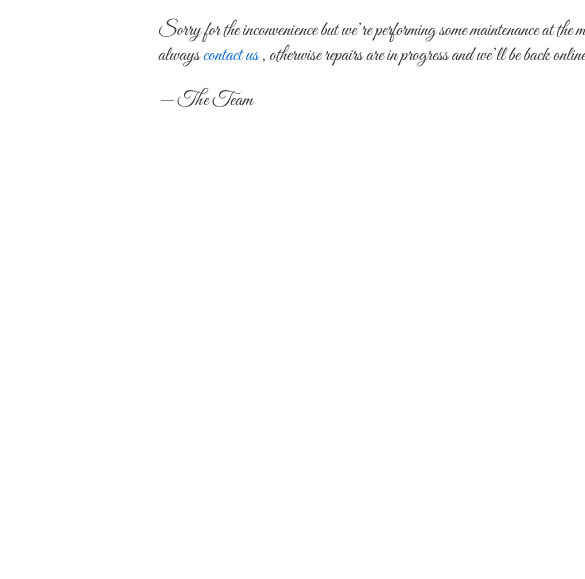
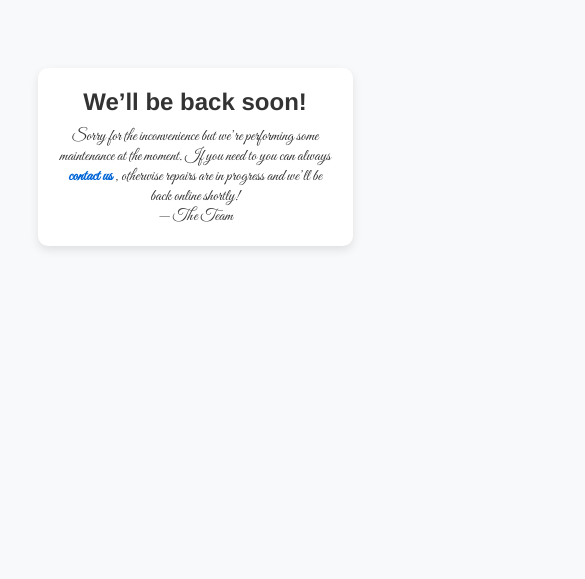
Before and after one commit to edocnikufesin/homepage, a plain HTML site: page underconstruction.html in a window 390 px wide. Shown: the part 265-844 px from the top of the page, 585 px wide, since content can reach past the window. Drawn offline with Linux system fonts and the light colour scheme.

Commit message:
Responsiveness to maintenance page

```diff
--- a/underconstruction.html
+++ b/underconstruction.html
@@ -1,15 +1,24 @@
 <!doctype html>
+<html lang="en">
+<head>
+    <meta charset="UTF-8">
+    <meta name="viewport" content="width=device-width, initial-scale=1.0">
     <title>Site Maintenance</title>
+    <!-- Google Font -->
+    <link href="https://fonts.googleapis.com/css?family=Great+Vibes" rel="stylesheet">
+
     <style>
-  body { text-align: center; padding: 150px; }
-  h1 { font-size: 50px; }
-  body { font: 20px Helvetica, sans-serif; color: #333; }
-  .container { display: block; text-align: left; width: 650px; margin: 0 auto; }
-  .font{font-family: 'Great Vibes', cursive;}
-  a { color: #0366d6; text-decoration: none; }
-  a:hover { color: #333; text-decoration: none; }
+        * {margin: 0; padding: 0; box-sizing: border-box;}
+        body { font-family: Helvetica, sans-serif; color: #333; text-align: center; display: flex; align-items: center; justify-content: center; height: 100vh; padding: 20px; background: #f8f9fa;}
+        .container { max-width: 90%; width: 600px; background: white; padding: 30px; border-radius: 10px; box-shadow: 0px 4px 10px rgba(0, 0, 0, 0.1); }
+        h1 { font-size: 28px; margin-bottom: 10px; }
+        .font { font-family: 'Great Vibes', cursive; font-size: 18px; }
+        a { color: #0366d6; text-decoration: none; font-weight: bold; }
+        a:hover { color: #ff4500; }
+        @media (max-width: 768px) {.container { width: 100%; padding: 20px; } h1 { font-size: 24px; } .font { font-size: 16px; }}
     </style>
-<link href="https://fonts.googleapis.com/css?family=Great+Vibes" rel="stylesheet">
+</head>
+<body>
     <div class='container'>
         <h1>We&rsquo;ll be back soon!</h1>
         <div class='font'>
@@ -19,3 +28,5 @@
             <p>&mdash; The Team</p>
         </div>
     </div>
+</body>
+</html>
```
Lines whose indentation alone changed are shown as unchanged.
